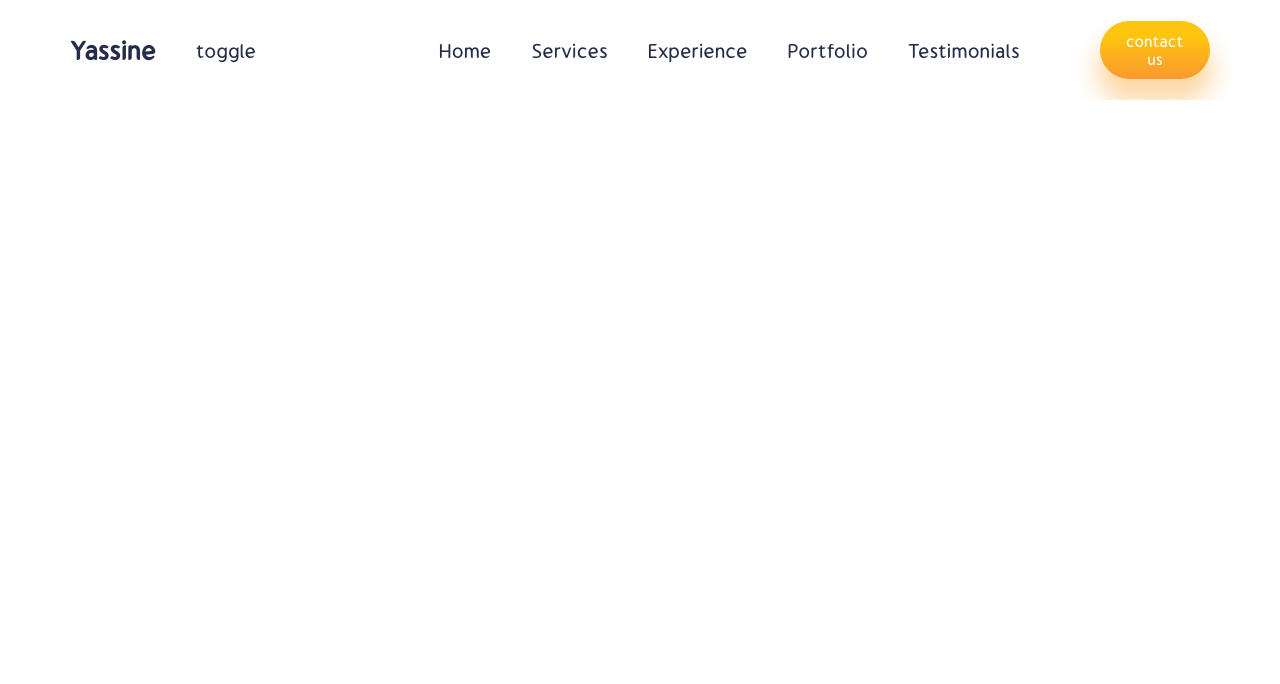
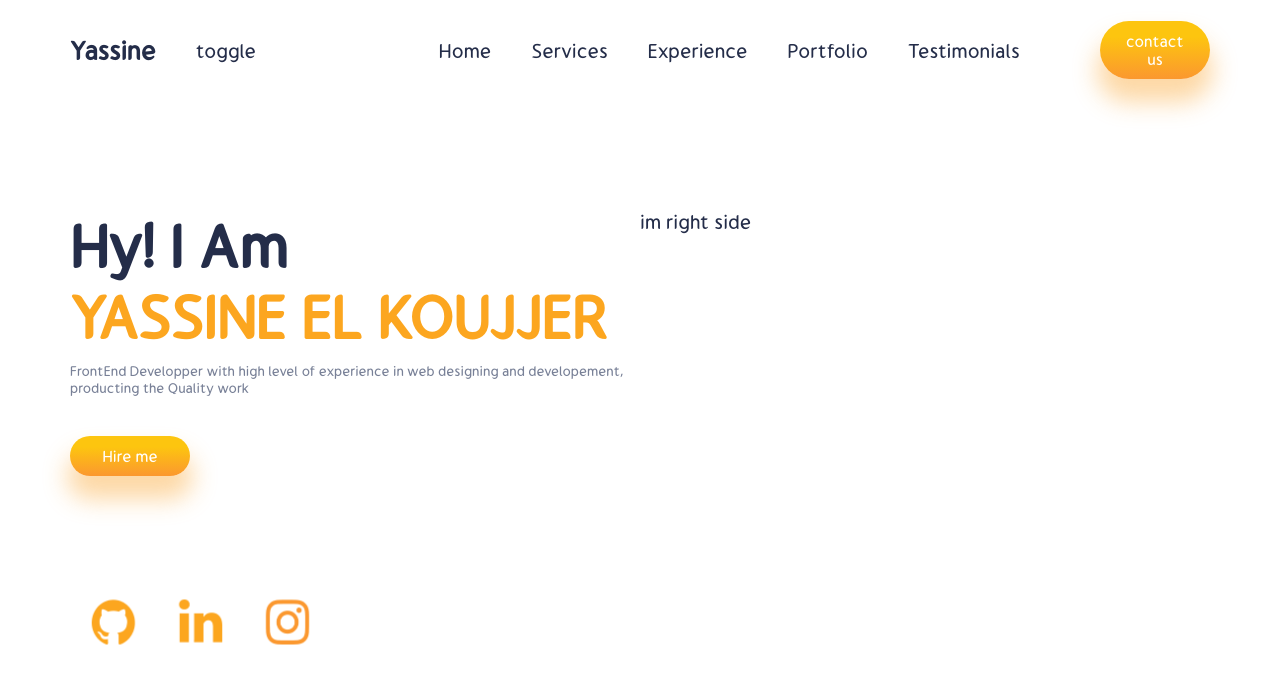
Before and after one commit to yassine5551/Portfolio, a React (Vite) app: page / in a window 1280 px wide. Shown: the top 684 px of the page. Built offline with nearby package versions, Linux system fonts and the light colour scheme.

Commit message:
intro section left side done

```diff
--- a/src/App.jsx
+++ b/src/App.jsx
@@ -1,9 +1,11 @@
 import Navbar from "./Components/Navbar/Navbar";
+import Intro from "./Components/intro/Intro";
 import './app.css'
 function App() {
   return (
     <div className="App">
-    <Navbar/>
+      <Navbar />
+      <Intro/>
     </div>
   );
 }
--- a/src/Components/intro/intro.css
+++ b/src/Components/intro/intro.css
@@ -0,0 +1,63 @@
+.intro{
+    display: flex;
+    height: 77vh;
+    margin-top: 6rem;
+}
+.i-left{
+    display: flex;
+    position: relative;
+    flex:1;
+    flex-direction:column ;
+    gap: 2rem;
+
+}
+
+.i-name{
+    display: flex;
+    flex-direction: column;
+
+}
+
+.i-name>:nth-child(1){
+    color: var(--black);
+    font-weight: bold;
+    font-size: 3rem;
+}
+.i-name>:nth-child(2){
+    color: var(--orange);
+    font-weight: bold;
+    font-size: 3rem;
+}
+
+.i-name>:nth-child(3){
+    font-weight: 100;
+    font-size: 14px;
+    margin-top: 10px;
+    color: var(--gray);
+}
+
+.i-button{
+    width: 6rem;
+    height: 2rem;
+}
+
+.i-icons{
+    display: flex;
+    margin-top: 3rem;
+    gap: 0rem;
+}
+
+.i-icons>*{
+    transform: scale(0.5);
+
+}
+
+.i-icons>*:hover{
+   cursor: pointer;
+
+}
+
+
+.i-right{
+    flex: 1;
+}
--- a/src/Components/intro/intro.jsx
+++ b/src/Components/intro/intro.jsx
@@ -0,0 +1,41 @@
+import './intro.css'
+import Github from '../../img/github.png'
+import Linkedin from '../../img/linkedin.png'
+import Instagram from '../../img/instagram.png'
+function Intro() {
+  return (
+      <div className="intro">
+
+          <div className="i-left">
+              <div className="i-name">
+                  <span>Hy! I Am </span>
+                  <span>YASSINE EL KOUJJER</span>
+                  <span>FrontEnd Developper with high
+                      level of experience in web designing
+                      and developement, producting the
+                      Quality work </span>
+              </div>
+
+              <button className="button i-button">Hire me</button>
+              <div className="i-icons">
+                  <a href="https://github.com/yassine5551" target='_blank'>
+                  <img src={Github} alt="" />
+                  </a>
+                  <a href="https://www.linkedin.com/in/elkoujjer-yassine-29b8ab261/" target='_blank'>
+                      <img src={Linkedin} alt="" />
+                  </a>
+                  <a href="https://www.instagram.com/__urahara__55/" target='_blank'>
+                      <img src={Instagram} alt="" />
+                  </a>
+
+              </div>
+
+          </div>
+          <div className="i-right">
+              im right side
+          </div>
+    </div>
+  )
+}
+
+export default Intro
```
